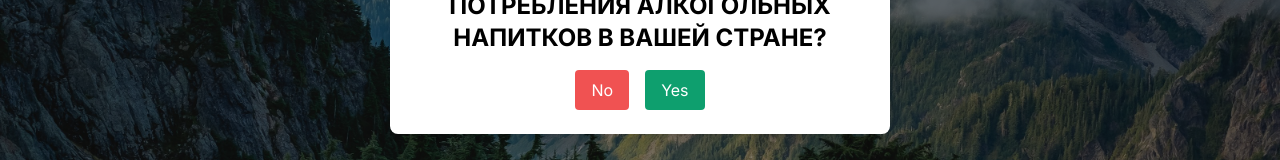
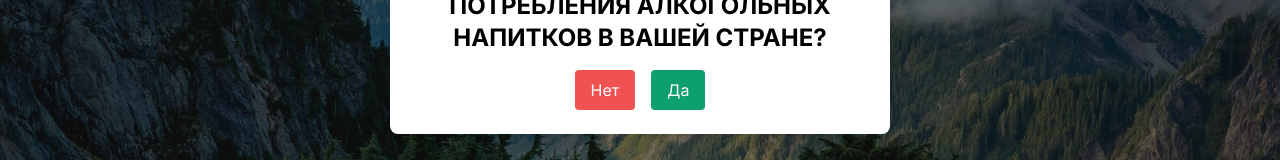
Before and after one commit to erzhanmurasbekov/HunterGroupSecond, a React (Vite) app: page / in a window 1280 px wide. Shown: the part 366-526 px from the top of the page. Built offline with nearby package versions, Linux system fonts and the light colour scheme.

Commit message:
language edited from eng to rus

```diff
--- a/src/components/Modal.jsx
+++ b/src/components/Modal.jsx
@@ -13,12 +13,12 @@ const Modal = ({ showModal, handleYes, handleNo }) => {
           <button
             onClick={handleNo}
             className="bg-red-500 text-white py-2 px-4 rounded hover:bg-red-700">
-            No
+            Нет
           </button>
           <button
             onClick={handleYes}
             className="bg-green-500 text-white py-2 px-4 rounded hover:bg-green-700">
-            Yes
+            Да
           </button>
         </div>
       </div>
```
